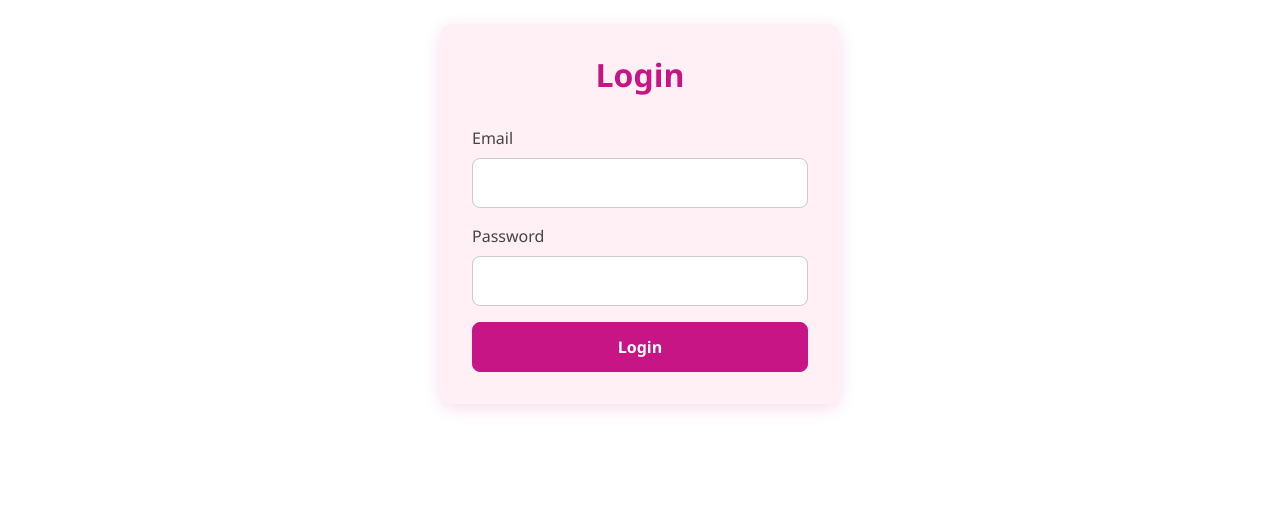
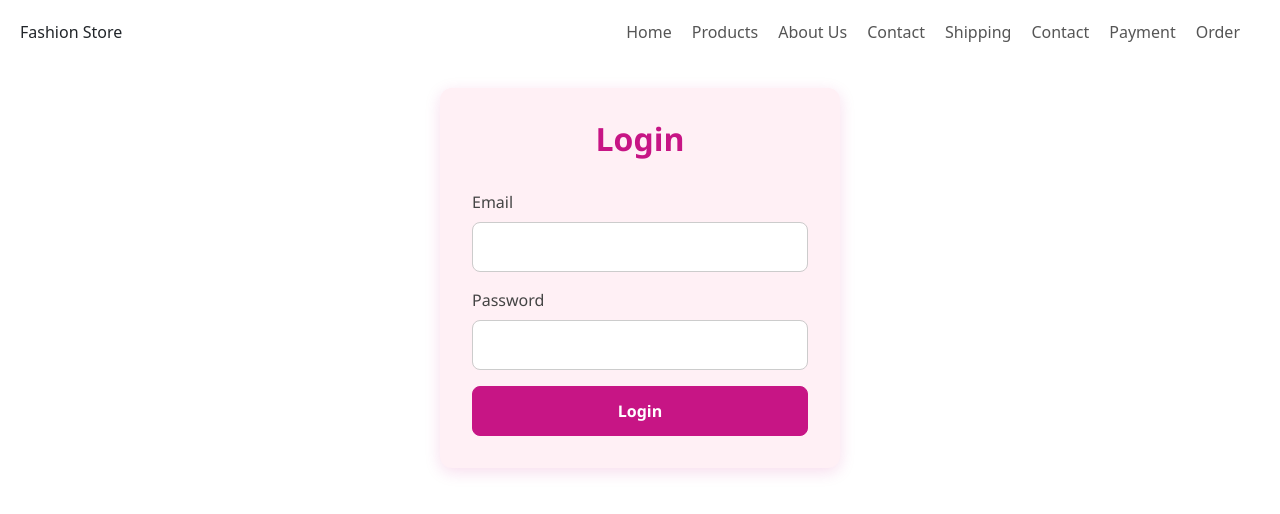
Before and after one commit to anglczbla/FashionStore, an Angular app in the folder spa-angular/: page /auth in a window 1280 px wide. Shown: the top 514 px of the page. Built offline with nearby package versions, Linux system fonts and the light colour scheme.

Commit message:
update routerlink

```diff
--- a/spa-angular/angular.json
+++ b/spa-angular/angular.json
@@ -93,5 +93,8 @@
         }
       }
     }
+  },
+  "cli": {
+    "analytics": "4cc8f87f-4a91-4a3d-b434-6e62e79a64aa"
   }
 }
--- a/spa-angular/src/app/app.component.html
+++ b/spa-angular/src/app/app.component.html
@@ -1,2 +1,16 @@
+<!-- app.component.html -->
+<nav class="navbar">
+  <div class="logo">Fashion Store</div>
+  <ul class="nav-links">
+    <li><a routerLink="/home">Home</a></li>
+    <li><a routerLink="/products">Products</a></li>
+    <li><a routerLink="/aboutus">About Us</a></li>
+    <li><a routerLink="/contactus">Contact</a></li>
+    <li><a routerLink="/shipping">Shipping</a></li>
+    <li><a routerLink="/contactus">Contact</a></li>
+    <li><a routerLink="/payment">Payment</a></li>
+    <li><a routerLink="/orders">Order</a></li>
+  </ul>
+</nav>
 
 <router-outlet></router-outlet> <!-- Konten berubah berdasarkan halaman -->
--- a/spa-angular/src/app/components/aboutus/aboutus.component.html
+++ b/spa-angular/src/app/components/aboutus/aboutus.component.html
@@ -1,4 +1,4 @@
-<div class="fashion-about">
+<!-- <div class="fashion-about">
     <div class="about-left">
       <h1>Our Story</h1>
       <p>
@@ -13,3 +13,20 @@
       <img src="https://encrypted-tbn0.gstatic.com/images?q=tbn:ANd9GcTYO1UcExa4g-TpUCTBtFAQam_4jShnsKDZ0Q&s" alt="Our Fashion Team">
     </div>
   </div>
+   -->
+
+   <div class="fashion-about">
+    <div class="about-left">
+      <h1>Our Story</h1>
+      <p>
+        Founded in 2020, <strong>EleganceWear</strong> is a fashion brand that blends modern styles with timeless elegance.
+        Our mission is to empower individuals to express themselves through fashion that inspires confidence and creativity.
+      </p>
+      <p>
+        From casual essentials to signature pieces, each collection is designed with love, quality, and sustainability in mind.
+      </p>
+    </div>
+    <div class="about-right">
+      <img src="https://encrypted-tbn0.gstatic.com/images?q=tbn:ANd9GcTYO1UcExa4g-TpUCTBtFAQam_4jShnsKDZ0Q&s" alt="Our Fashion Team">
+    </div>
+  </div>
--- a/spa-angular/src/app/components/home/home.component.html
+++ b/spa-angular/src/app/components/home/home.component.html
@@ -26,10 +26,10 @@
             <nav>
               <nav>
                 <ul>
-                  <li><a routerLink="/aboutus">About Us</a></li>
+                  <!-- <li><a routerLink="/aboutus">About Us</a></li>
                   <li><a routerLink="/products">Product</a></li>
                   <li><a routerLink="/review">Review</a></li>
-                  <li><a routerLink="/contactus">Contact Us</a></li>
+                  <li><a routerLink="/contactus">Contact Us</a></li> -->
                   <!-- <li><a routerLink="/orders">Order</a></li>
                   <li><a routerLink="/payment">Payment</a></li>
                   <li><a routerLink="/shipping">Shipping</a></li> -->
--- a/spa-angular/src/app/components/home/home.component.ts
+++ b/spa-angular/src/app/components/home/home.component.ts
@@ -1,5 +1,5 @@
 import { Component } from '@angular/core';
-import { RouterLink, RouterOutlet } from '@angular/router';
+import {  RouterOutlet } from '@angular/router';
 import { MatListModule } from '@angular/material/list';
 import { RouterModule } from '@angular/router';  // Mengimpor RouterModule
 import { Router } from '@angular/router';  // Mengimpor Route
@@ -8,7 +8,7 @@ import { CommonModule } from '@angular/common';
   selector: 'app-home',
   standalone: true,
   imports: [
-    RouterLink,
+
     MatListModule,
     RouterOutlet,
     RouterModule,
```
